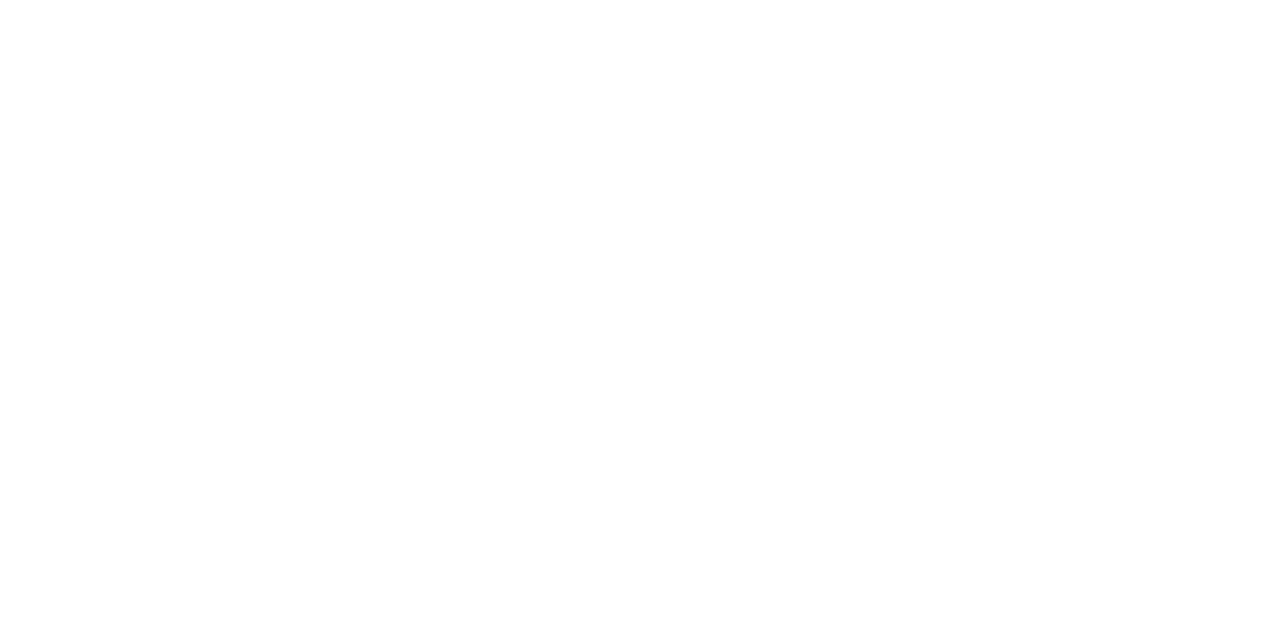
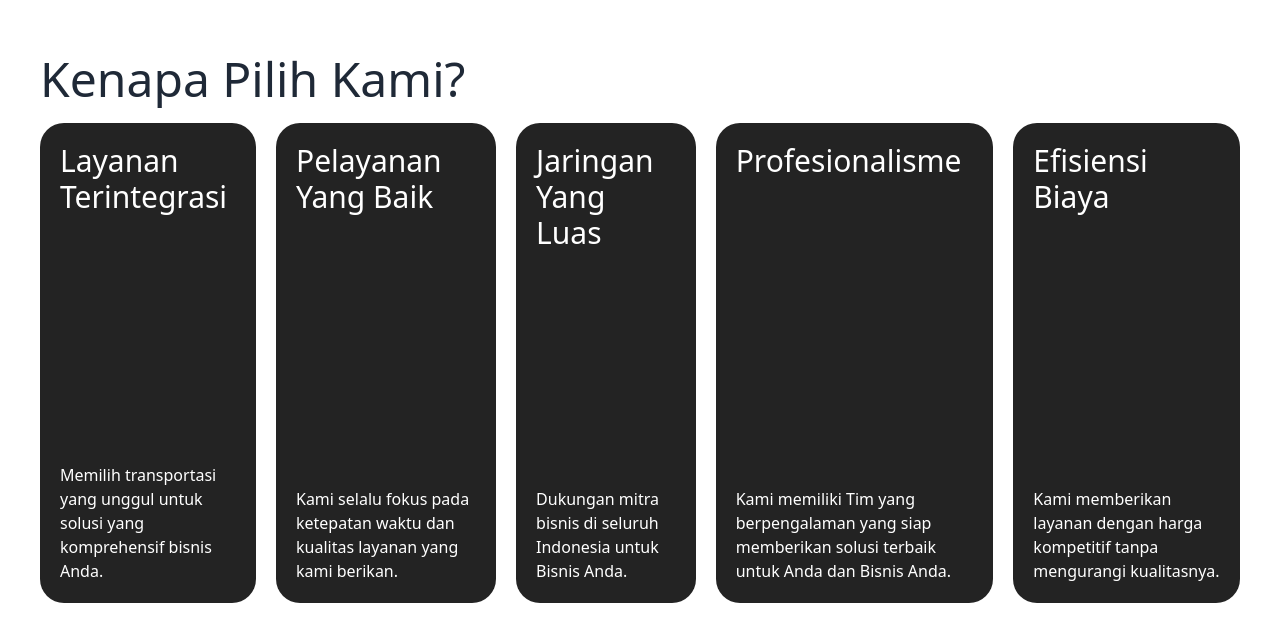
Before and after one commit to GanehsaConsulting/pt-sgw, a Next.js app: page / in a window 1280 px wide. Shown: the part 2003-2644 px from the top of the page. Before the commit the page ends 1962 px from the top, so only its background shows below. Built offline with nearby package versions, Linux system fonts and the light colour scheme.

Commit message:
created whyus

```diff
--- a/src/components/WhyUs.jsx
+++ b/src/components/WhyUs.jsx
@@ -24,7 +24,23 @@
 export const WhyUs = () => {
     return (
         <>
-
+            <section className="md:mx-10 mx-5 md:py-24">
+                <h1 className="mb-5 text-5xl ">
+                    Kenapa Pilih Kami?
+                </h1>
+                <div className="flex gap-5">
+                    {whyUs.map((el, idx) => (
+                        <div key={idx} className="h-[60lvh] duration-500 hover:min-w-[50%] ease-in-out min-w-0 bg-darkColor text-white rounded-3xl p-5 flex flex-col justify-between">
+                            <h1 className="text-3xl font-light text-wrap">
+                                {el.title}
+                            </h1>
+                            <p>
+                                {el.desc}
+                            </p>
+                        </div>
+                    ))}
+                </div>
+            </section>
         </>
     )
 }
```
